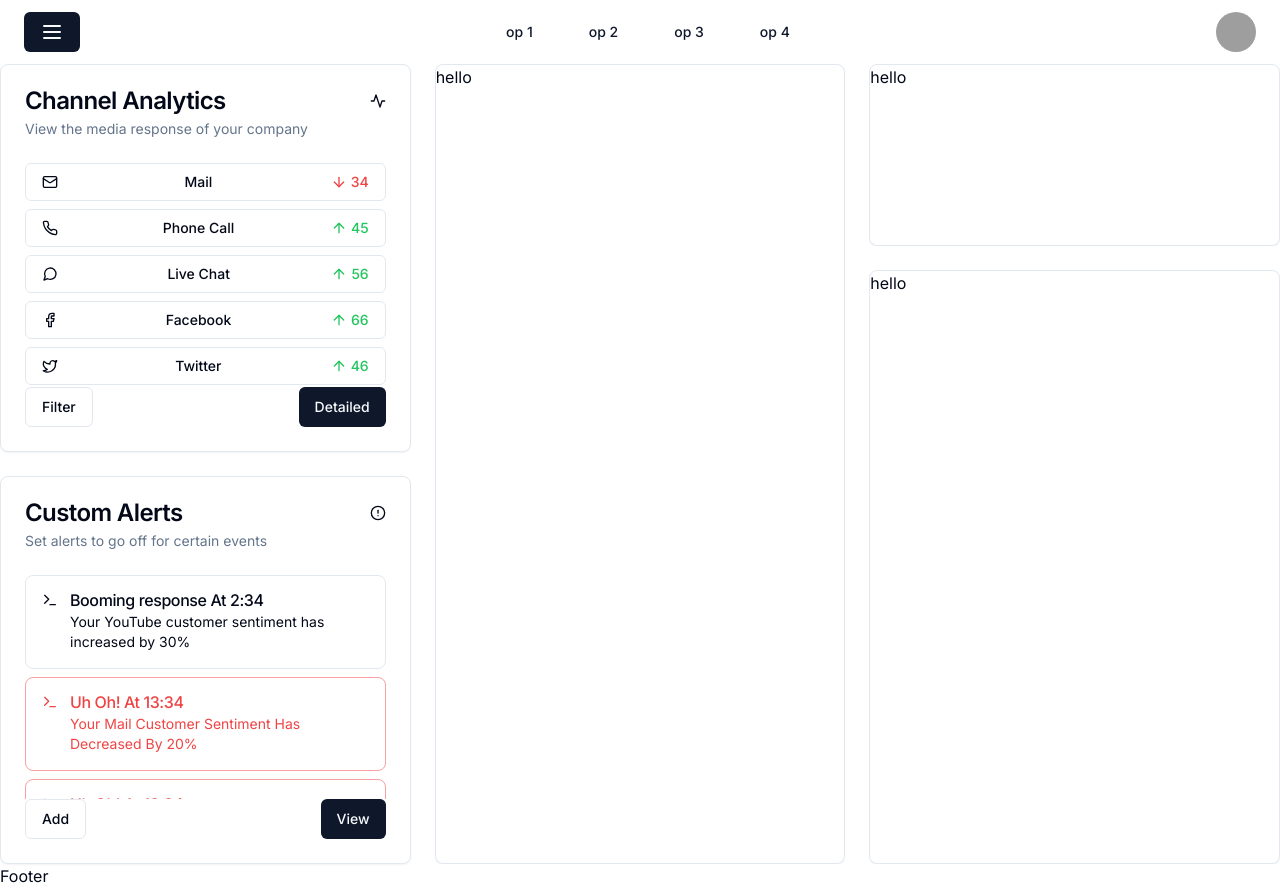
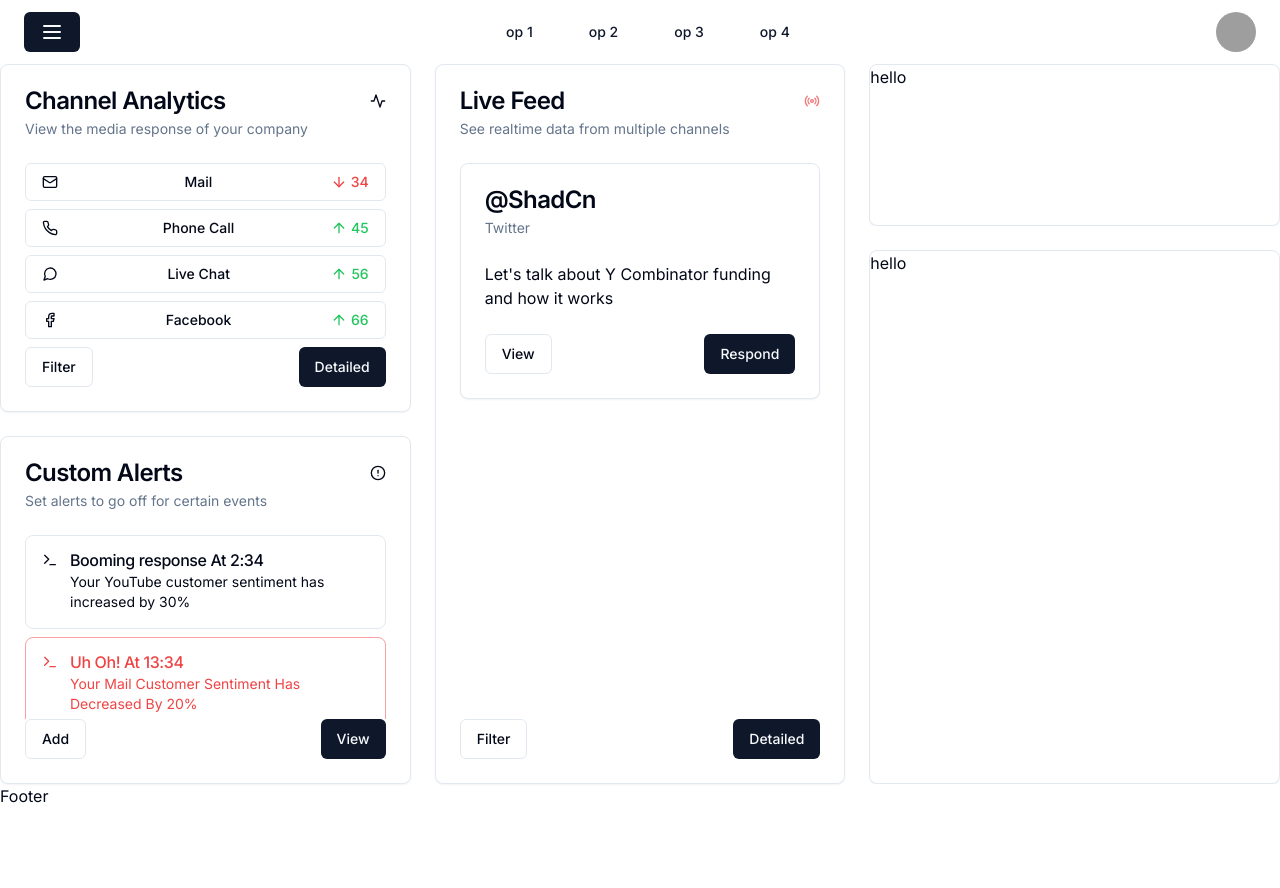
Before and after one commit to UmbrellaCrow612/real-time-customer-engagement-dashboard, a Next.js app: page / in a window 1280 px wide. After the commit the page ends 808 px from the top, so only its background shows below. Built offline with nearby package versions, Linux system fonts and the light colour scheme; grey boxes are pictures that could not be loaded.

Commit message:
added twitter card example

```diff
--- a/src/app/page.tsx
+++ b/src/app/page.tsx
@@ -1,16 +1,14 @@
 import ChannelAnalytics from "@/components/HomeDashboard/ChannelAnalytics";
 import CustomAlerts from "@/components/HomeDashboard/CustomAlerts";
+import LiveFeed from "@/components/HomeDashboard/LiveFeed";
 import { Card } from "@/components/ui/card";
 
 export default function Home() {
   return (
-    <div className="mx-auto max-w-screen-xl xl:h-[50rem] px-4 xl:px-0 xl:grid xl:grid-flow-col xl:grid-rows-4 xl:gap-6 xl:grid-cols-3">
+    <div className="mx-auto max-w-screen-xl xl:h-[45rem] px-4 xl:px-0 xl:grid xl:grid-flow-col xl:grid-rows-4 xl:gap-6 xl:grid-cols-3">
       <ChannelAnalytics />
-
       <CustomAlerts />
-      <div className="h-[40rem] xl:h-auto xl:row-span-4 xl:col-span-1 overflow-auto">
-        <Card className="w-full h-full">hello</Card>
-      </div>
+      <LiveFeed />
       <div className="h-[10rem] xl:h-auto xl:row-span-1 xl:col-span-1 overflow-auto">
         <Card className="w-full h-full">hello</Card>
       </div>
--- /dev/null
+++ b/src/components/HomeDashboard/LiveFeed.tsx
@@ -0,0 +1,65 @@
+import { RadioIcon } from "lucide-react";
+import {
+  Card,
+  CardContent,
+  CardDescription,
+  CardFooter,
+  CardHeader,
+  CardTitle,
+} from "../ui/card";
+import { Button } from "../ui/button";
+
+export default function LiveFeed() {
+  return (
+    <>
+      <Card className="h-[40rem] xl:h-auto xl:row-span-4 xl:col-span-1 overflow-auto flex flex-col">
+        <CardHeader>
+          <CardTitle className="flex items-center justify-between">
+            Live Feed{" "}
+            <RadioIcon className="w-4 h-4 animate-pulse text-destructive" />
+          </CardTitle>
+          <CardDescription>
+            See realtime data from multiple channels
+          </CardDescription>
+        </CardHeader>
+        <CardContent className="flex flex-col flex-grow gap-2 overflow-y-auto">
+          <FeedCard
+            title="@ShadCn"
+            description="Twitter"
+            content="Let's talk about Y Combinator funding and how it works"
+          />
+        </CardContent>
+        <CardFooter className="flex justify-between">
+          <Button variant={"outline"}>Filter</Button>
+          <Button variant={"default"}>Detailed</Button>
+        </CardFooter>
+      </Card>
+    </>
+  );
+}
+
+const FeedCard = ({
+  title,
+  description,
+  content,
+}: {
+  title: string;
+  description: string;
+  content: string;
+}) => {
+  return (
+    <>
+      <Card>
+        <CardHeader>
+          <CardTitle>{title}</CardTitle>
+          <CardDescription>{description}</CardDescription>
+        </CardHeader>
+        <CardContent className="">{content}</CardContent>
+        <CardFooter className="justify-between">
+          <Button variant={"outline"}>View</Button>
+          <Button variant={"default"}>Respond</Button>
+        </CardFooter>
+      </Card>
+    </>
+  );
+};
```
